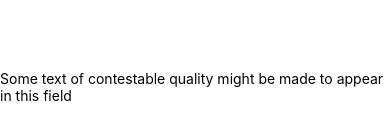
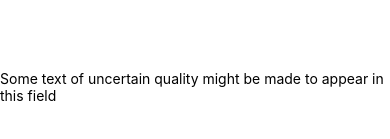
Before and after one commit to ssttv/react-native-auth-system, a React Native app: screen / in a window 390 px wide. Shown: the part 335-474 px from the top of the page. Built offline with nearby package versions, Linux system fonts and the light colour scheme.

Commit message:
fix: refactor expressions

```diff
--- a/App.js
+++ b/App.js
@@ -23,7 +23,7 @@ export default class App extends React.Component {
     return (
       <View style={styles.container}>
         <Text>
-          Some text of contestable quality might be made to appear in this field
+          Some text of uncertain quality might be made to appear in this field
         </Text>
       </View>
     );
```
